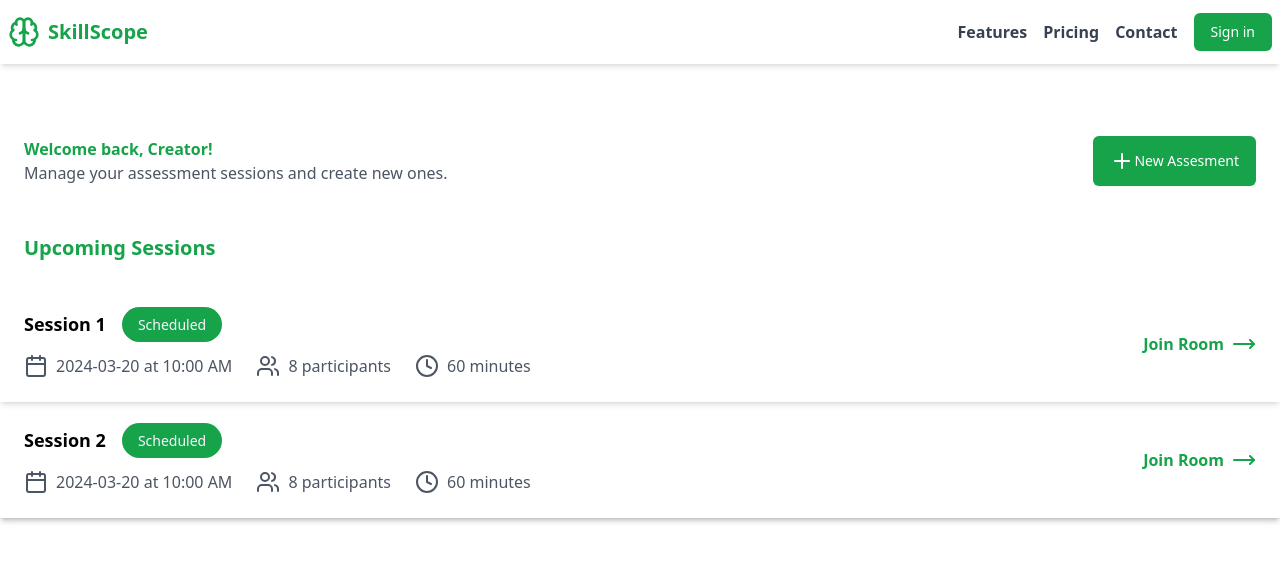
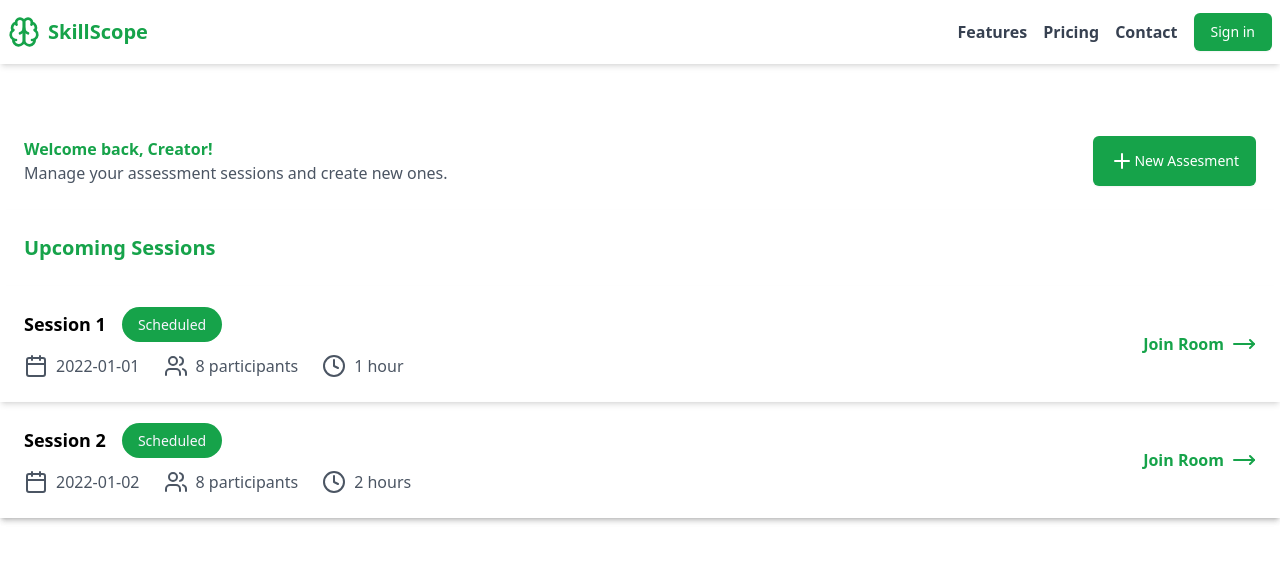
Before and after one commit to Abhay5855/Skillscope, a Next.js app: page /admin-dashboard in a window 1280 px wide. Shown: the top 562 px of the page. Built offline with nearby package versions, Linux system fonts and the light colour scheme.

Commit message:
"Updated hardcoded date and duration values to use dynamic `item` properties in AdminSessionList component."

```diff
--- a/src/features/admin/AdminSessionList.tsx
+++ b/src/features/admin/AdminSessionList.tsx
@@ -40,9 +40,7 @@ const AdminSessionList = () => {
 									<div className='flex items-center space-x-6 text-gray-600 mt-4'>
 										<div className='flex items-center space-x-2'>
 											<CalendarIcon className='' />
-											<span className='whitespace-nowrap'>
-												2024-03-20 at 10:00 AM
-											</span>
+											<span className='whitespace-nowrap'>{item?.date}</span>
 										</div>
 
 										<div className='flex items-center space-x-2'>
@@ -52,7 +50,9 @@ const AdminSessionList = () => {
 
 										<div className='flex items-center space-x-2'>
 											<ClockIcon />
-											<span className='whitespace-nowrap'>60 minutes</span>
+											<span className='whitespace-nowrap'>
+												{item?.duration}
+											</span>
 										</div>
 									</div>
 								</div>
```
